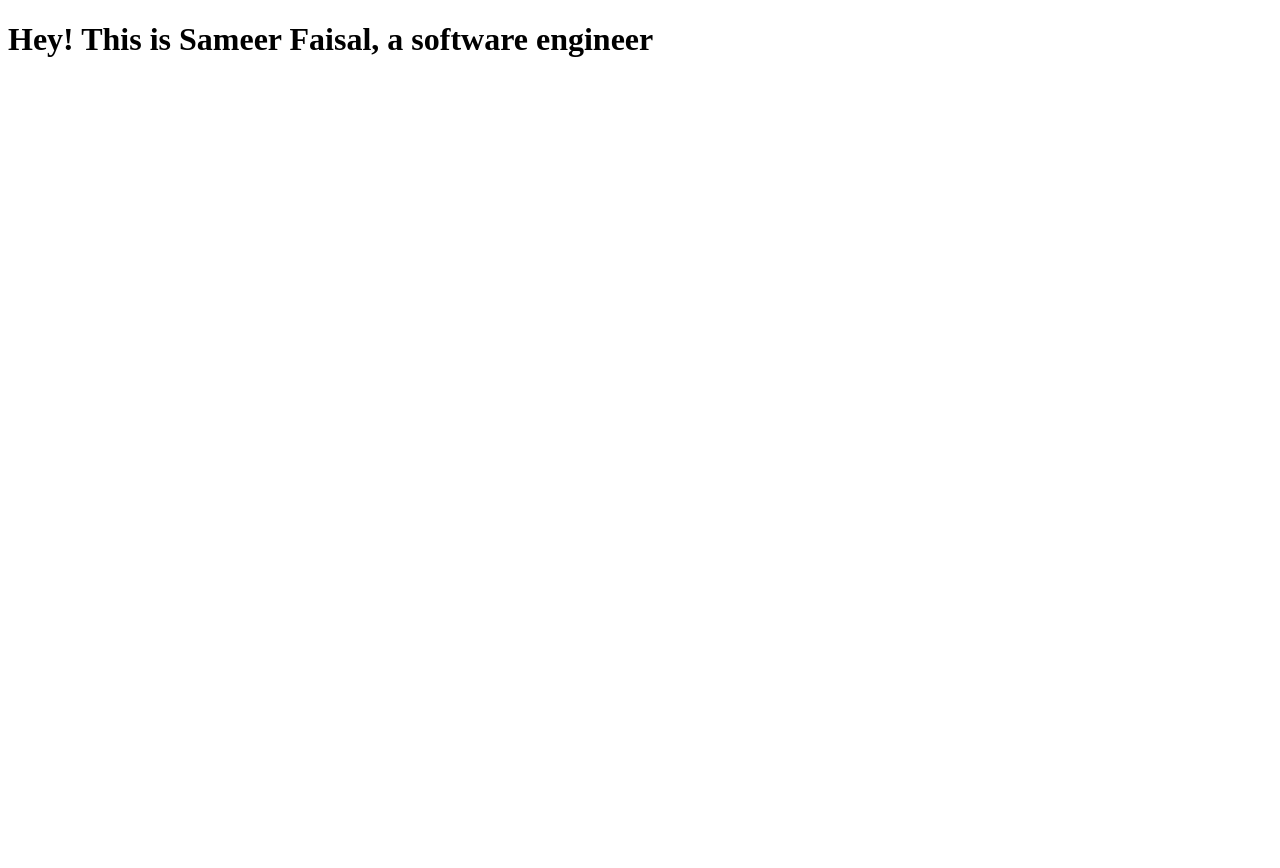
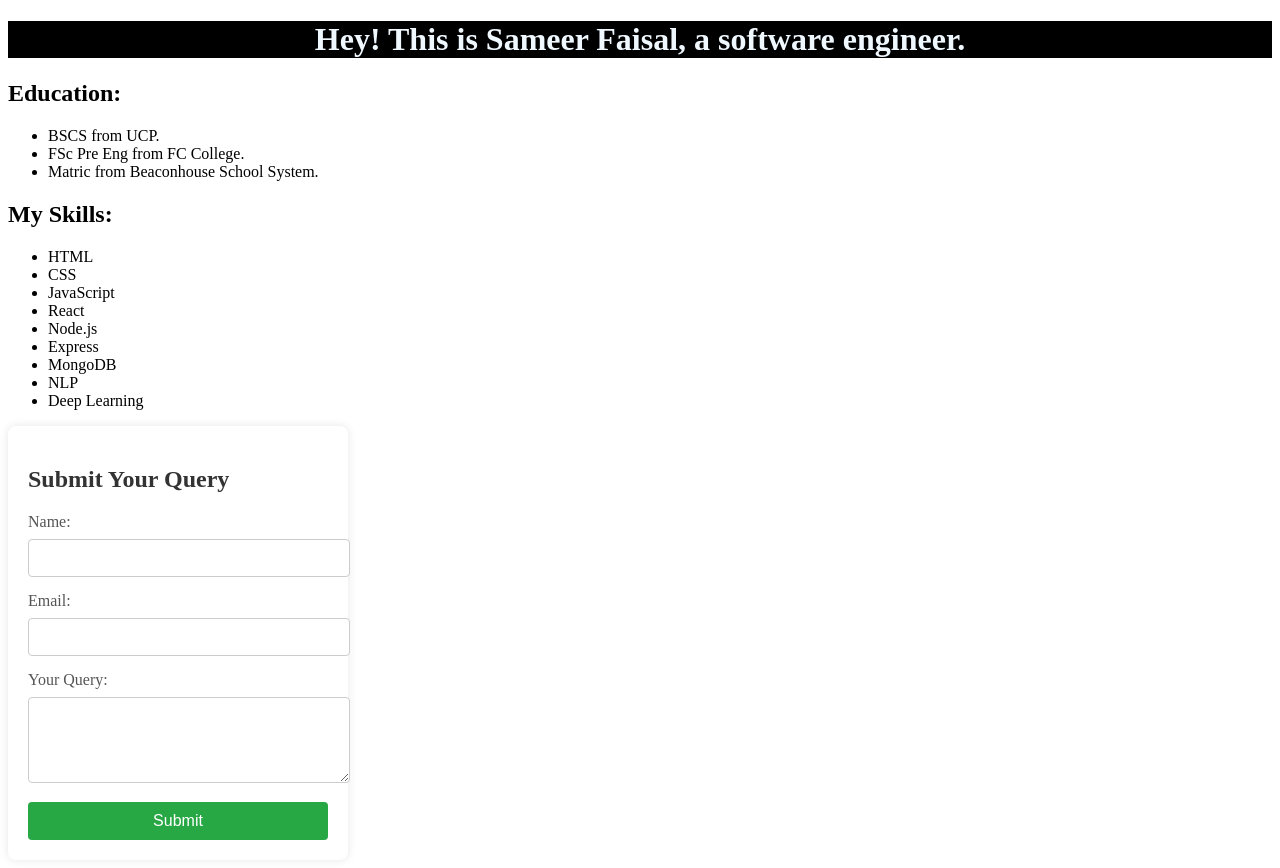
Before and after one commit to ShaykhSameer/ShaykhSameer.github.io, a plain HTML site: page index.html in a window 1280 px wide. Before the commit the page ends 800 px from the top, so only its background shows below. Drawn offline with Linux system fonts and the light colour scheme.

Commit message:
Initial commit

```diff
--- a/index.html
+++ b/index.html
@@ -3,9 +3,50 @@
 <head>
     <meta charset="UTF-8">
     <meta name="viewport" content="width=device-width, initial-scale=1.0">
-    <title>Document</title>
+    <title>Sameer Faisal</title>
+    <link rel="stylesheet" href="style.css">
 </head>
 <body>
-    <h1>Hey! This is Sameer Faisal, a software engineer</h1>
+    <h1>Hey! This is Sameer Faisal, a software engineer.</h1>
+    <h2>Education:</h2>
+    <ul>
+
+        <li>BSCS from UCP.</li>
+
+        <li>FSc Pre Eng from FC College.</li>
+
+        <li>Matric from Beaconhouse School System.</li>
+    </ul>
+    <h2>My Skills:</h2>
+    <ul>
+        <li>HTML</li>
+        <li>CSS</li>
+        <li>JavaScript</li>
+        <li>React</li>
+        <li>Node.js</li>
+        <li>Express</li>
+        <li>MongoDB</li>
+        <li>NLP</li>
+        <li>Deep Learning</li>
+    </ul>
+    <div id="frm">
+    <form class="query-form" id="queryForm">
+        <h2>Submit Your Query</h2>
+        <label for="name">Name:</label>
+        <input type="text" id="name" name="name" required>
+
+        <label for="email">Email:</label>
+        <input type="email" id="email" name="email" required>
+
+        <label for="query">Your Query:</label>
+        <textarea id="query" name="query" rows="4" required></textarea>
+
+        <button type="submit">Submit</button>
+    </form>
+</div>
+
+
+
+    <script src="index.js"></script>
 </body>
 </html>
--- /dev/null
+++ b/index.js
@@ -0,0 +1,23 @@
+document.getElementById('queryForm').addEventListener('submit', function(event) {
+    event.preventDefault(); // Prevent form submission
+
+    // Get form data
+    const name = document.getElementById('name').value;
+    const email = document.getElementById('email').value;
+    const query = document.getElementById('query').value;
+
+    // Simple validation (you can enhance it as needed)
+    if (name && email && query) {
+        console.log('Name:', name);
+        console.log('Email:', email);
+        console.log('Query:', query);
+
+        // You can send this data to a server or display a success message
+        alert('Thank you for your query! We will get back to you soon.');
+
+        // Optionally, clear the form fields
+        document.getElementById('queryForm').reset();
+    } else {
+        alert('Please fill in all fields.');
+    }
+});
--- /dev/null
+++ b/style.css
@@ -0,0 +1,47 @@
+h1{
+    background-color:black;
+    text-align: center;
+    color: aliceblue;
+
+}
+
+.query-form {
+    background-color: #fff;
+    padding: 20px;
+    border-radius: 8px;
+    box-shadow: 0 0 10px rgba(0, 0, 0, 0.1);
+    width: 300px;
+
+
+}
+
+.query-form h2 {
+    margin-bottom: 20px;
+    color: #333;
+}
+.query-form label {
+    display: block;
+    margin-bottom: 8px;
+    color: #555;
+}
+.query-form input, .query-form textarea {
+    width: 100%;
+    padding: 10px;
+    margin-bottom: 15px;
+    border: 1px solid #ccc;
+    border-radius: 4px;
+    font-size: 14px;
+}
+.query-form button {
+    width: 100%;
+    padding: 10px;
+    background-color: #28a745;
+    border: none;
+    border-radius: 4px;
+    color: #fff;
+    font-size: 16px;
+    cursor: pointer;
+}
+.query-form button:hover {
+    background-color: #218838;
+}
```
